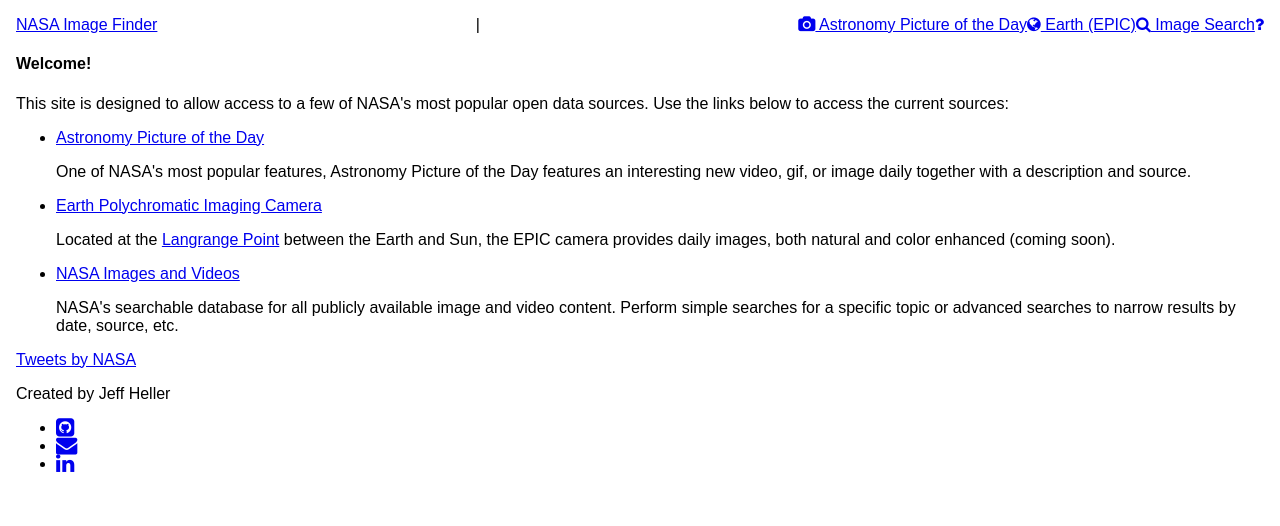
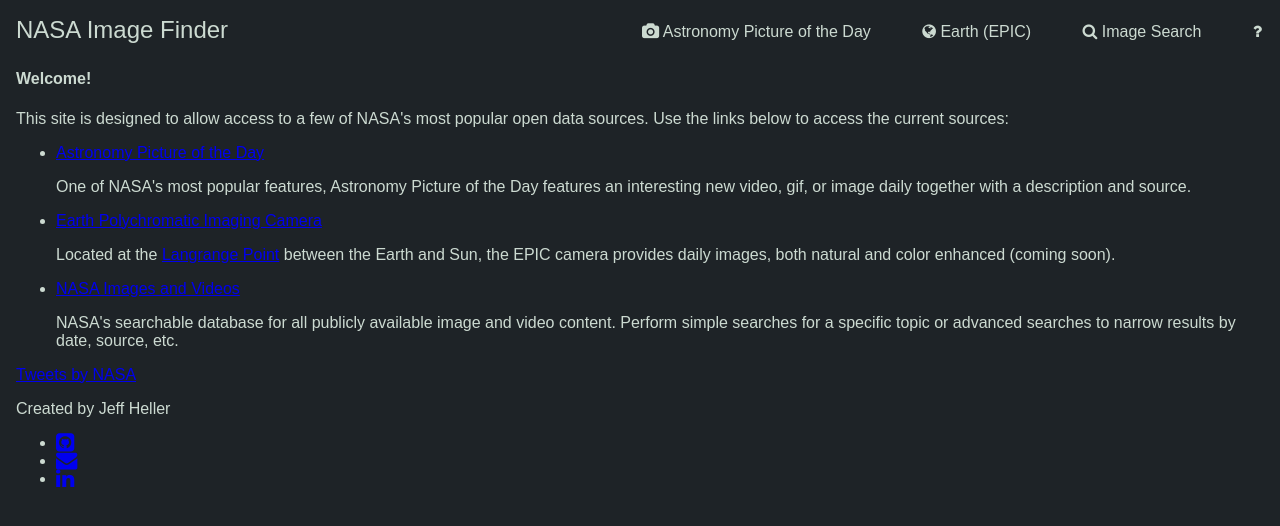
Before and after one commit to Jheller11/nasa-images, a React (Create React App) app: page / in a window 1280 px wide. Shown: the top 526 px of the page. Built offline with nearby package versions, Linux system fonts and the light colour scheme; the HTML template or start-up script is replaced by a standard one.

Commit message:
start new color scheme, style header, fix warnings

```diff
--- a/src/App.css
+++ b/src/App.css
@@ -1,3 +1,5 @@
 body {
   padding: 1em;
+  background-color: #1e2327;
+  color: #ccdad1;
 }
--- a/src/components/Header/Header.js
+++ b/src/components/Header/Header.js
@@ -5,9 +5,10 @@
 const Header = () => {
   return (
     <header className={styles.header}>
-      <Link to="/">NASA Image Finder</Link>
-      <span>|</span>
-      <nav>
+      <Link className={styles.title} to="/">
+        NASA Image Finder
+      </Link>
+      <nav className={styles.nav}>
         <Link to="/apod">
           <i className="fa fa-camera" /> Astronomy Picture of the Day
         </Link>
--- a/src/components/Header/Header.module.css
+++ b/src/components/Header/Header.module.css
@@ -1,4 +1,37 @@
 .header {
+  /* title on left and navbar on right */
   display: flex;
   justify-content: space-between;
+  margin-bottom: 1em;
 }
+
+.nav {
+  /* navbar fills 50% of header and flex items to maintain spacing */
+  width: 50%;
+  display: flex;
+  justify-content: space-between;
+  height: inherit;
+  line-height: 28px;
+}
+
+.title {
+  /* style for link to home with site title */
+  font-size: 150%;
+  text-decoration: none;
+  color: #ccdad1;
+}
+
+.title:hover {
+  color: #e28413;
+}
+
+.nav > a {
+  text-decoration: none;
+  color: #ccdad1;
+  border-bottom: 1px solid transparent;
+  padding: 2px;
+}
+
+.nav > a:hover {
+  border-bottom: 1px solid #e28413;
+}
--- a/src/components/ImageResultsContainer/ImageResultsContainer.js
+++ b/src/components/ImageResultsContainer/ImageResultsContainer.js
@@ -45,7 +45,7 @@
           Header: 'Link to NASA Collection',
           accessor: d => d.href,
           Cell: props => (
-            <a href={props.value} target="_blank">
+            <a href={props.value} target="_blank" rel="noopener noreferrer">
               Collection
             </a>
           )
--- a/src/components/Saved/Saved.js
+++ b/src/components/Saved/Saved.js
@@ -43,7 +43,7 @@
           Header: 'Link to NASA Collection',
           accessor: d => d.href,
           Cell: props => (
-            <a href={props.value} target="_blank">
+            <a href={props.value} target="_blank" rel="noopener noreferrer">
               Collection
             </a>
           )
--- a/src/components/VideoResultsContainer/VideoResultsContainers.js
+++ b/src/components/VideoResultsContainer/VideoResultsContainers.js
@@ -37,7 +37,7 @@
           accessor: d => d.href,
           Cell: props => (
             <p>
-              <a href={props.value} target="_blank">
+              <a href={props.value} target="_blank" rel="noopener noreferrer">
                 View
               </a>
             </p>
```
Also changed, not shown: Planning/colors.md (added, +5 -0 lines).
